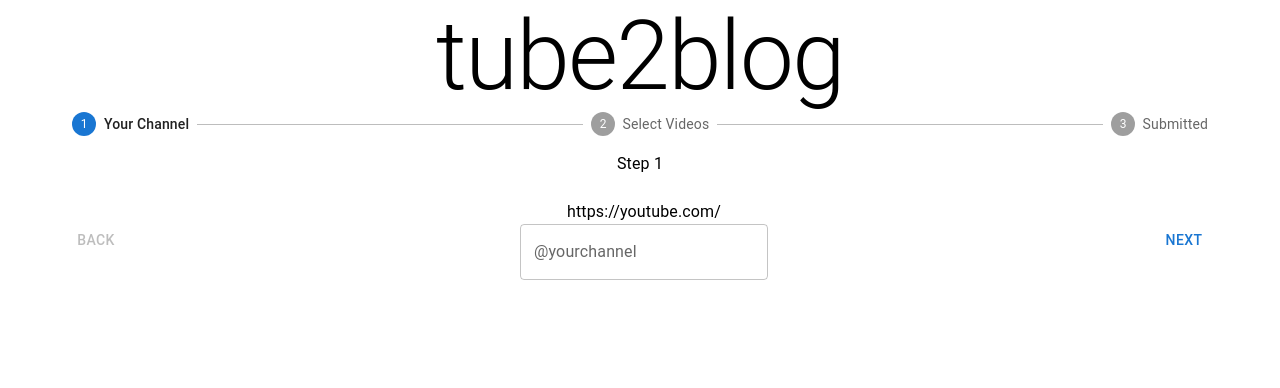
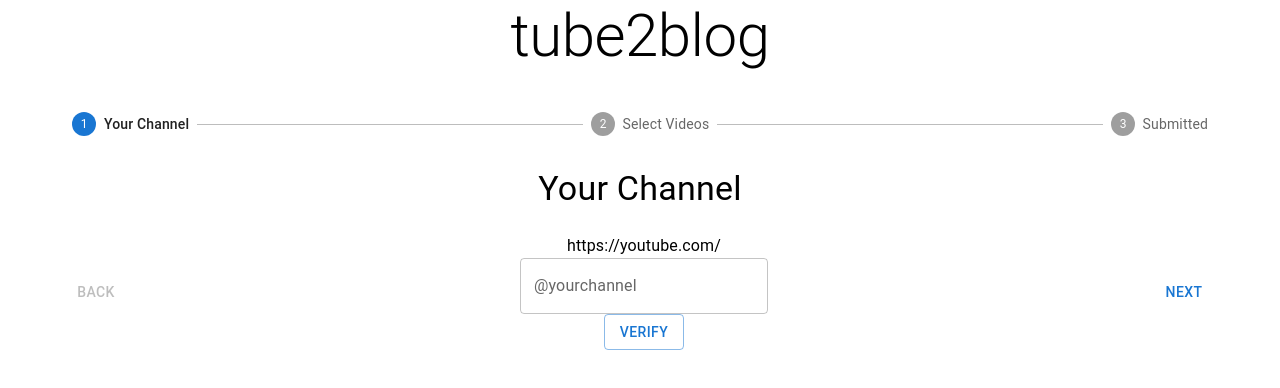
Before and after one commit to franz101/assemblyai, a React (Create React App) app in the folder ui/: page / in a window 1280 px wide. Shown: the top 388 px of the page. Built offline with nearby package versions, Linux system fonts and the light colour scheme.

Commit message:
fix cors, wire UI to verify_username endpoint

```diff
--- a/ui/src/App.js
+++ b/ui/src/App.js
@@ -7,9 +7,9 @@
 function App() {
   return (
     <div className="App">
-      <Typography variant='h1'>tube2blog</Typography>
+      <Typography variant='h2' mb={5}>tube2blog</Typography>
 
-      <Container>
+      <Container mt={3}>
         <Steps />
       </Container>
 
--- a/ui/src/index.js
+++ b/ui/src/index.js
@@ -6,9 +6,7 @@
 
 const root = ReactDOM.createRoot(document.getElementById('root'));
 root.render(
-  <React.StrictMode>
-    <App />
-  </React.StrictMode>
+  <App />
 );
 
 // If you want to start measuring performance in your app, pass a function
--- a/ui/src/screens/Steps.js
+++ b/ui/src/screens/Steps.js
@@ -52,7 +52,7 @@
         </React.Fragment>
       ) : (
         <React.Fragment>
-          <Typography sx={{ mt: 2, mb: 1 }}>Step {activeStep + 1}</Typography>
+          <Typography variant='h4' sx={{ mt: 4, mb: 1 }}>{steps[activeStep]}</Typography>
           <Box sx={{ display: 'flex', flexDirection: 'row', pt: 2 }}>
             <Button
               color="inherit"
--- a/ui/src/screens/UsernameStep.js
+++ b/ui/src/screens/UsernameStep.js
@@ -1,9 +1,22 @@
-import { Container, Typography, TextField } from '@mui/material';
+import { Container, Typography, TextField, Button } from '@mui/material';
 
 const UsernameStep = () => {
+
+    const submitUsername = () => {
+        const username = document.getElementById('username').value;
+        fetch(`http://127.0.0.1:5000/verify_handle/${username}`)
+            .then((r) => r.json())
+            .then((response) => {
+                console.log(response);
+            })
+    }
+
     return <Container>
         <Typography>https://youtube.com/</Typography>
-        <TextField id="outlined-basic" label="@yourchannel" variant="outlined" />
+        <TextField id="username" label="@yourchannel" variant="outlined" />
+        <Container>
+            <Button onClick={submitUsername} variant="outlined">Verify</Button>
+        </Container>
     </Container>
 }
 
```
Also changed, not shown: 1 other file (tests, documents, lock files or other folders).
